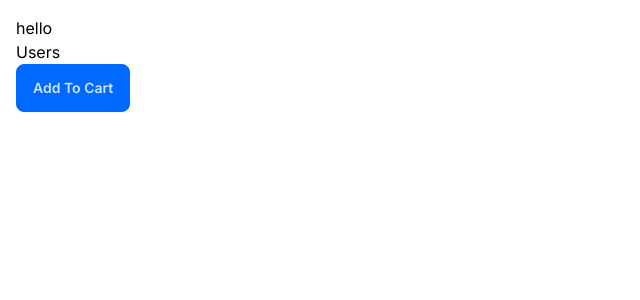
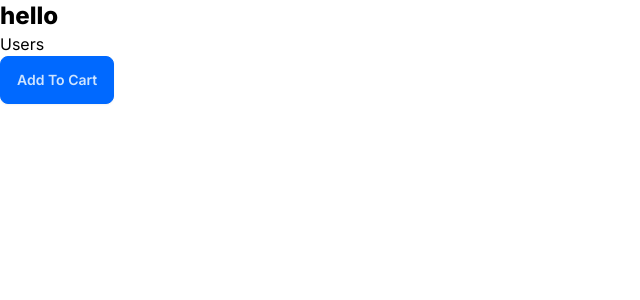
Before and after one commit to julie-ify/inext-app, a Next.js app: page / in a window 1280 px wide. Shown: the top 300 px of the page, without its empty margins (0-640 px from the left). Built offline with nearby package versions, Linux system fonts and the light colour scheme.

Commit message:
Override tailwind style

```diff
--- a/app/globals.css
+++ b/app/globals.css
@@ -14,5 +14,11 @@
 
 body {
   color: rgb(var(--foreground-rgb));
-	padding: 1rem;
 }
+
+/* use this to override html tailwing styling */
+@layer base {
+	h1 {
+		@apply font-extrabold text-2xl
+	}
+}
```
